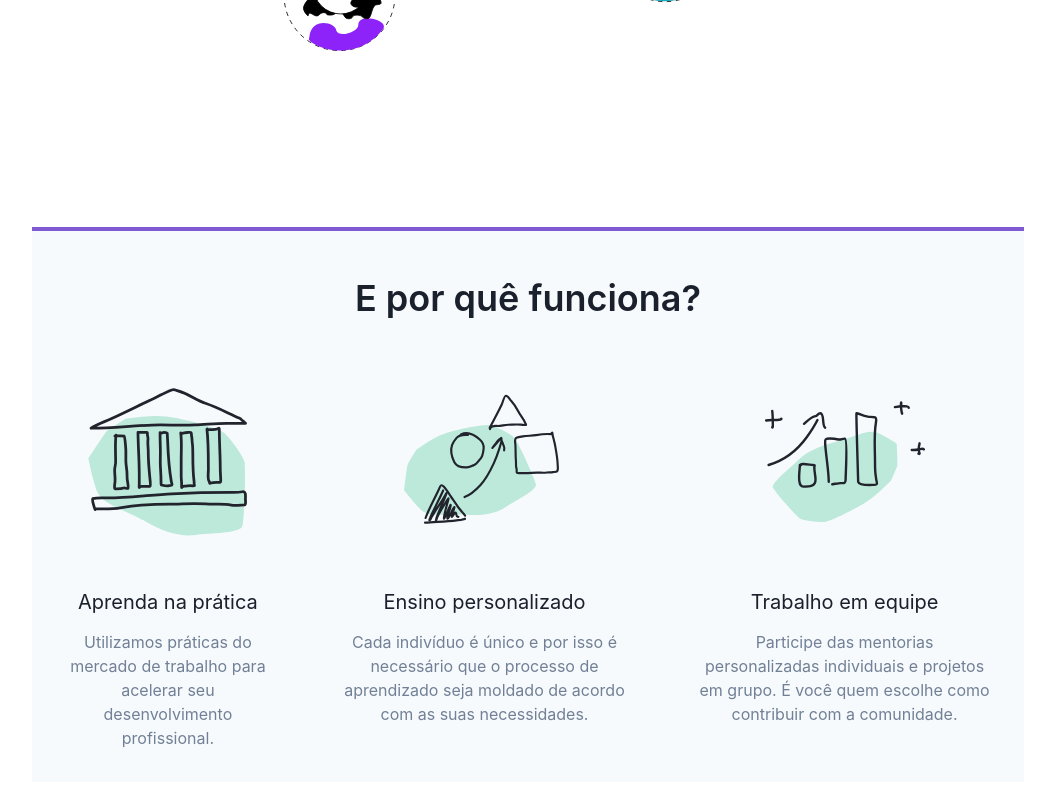
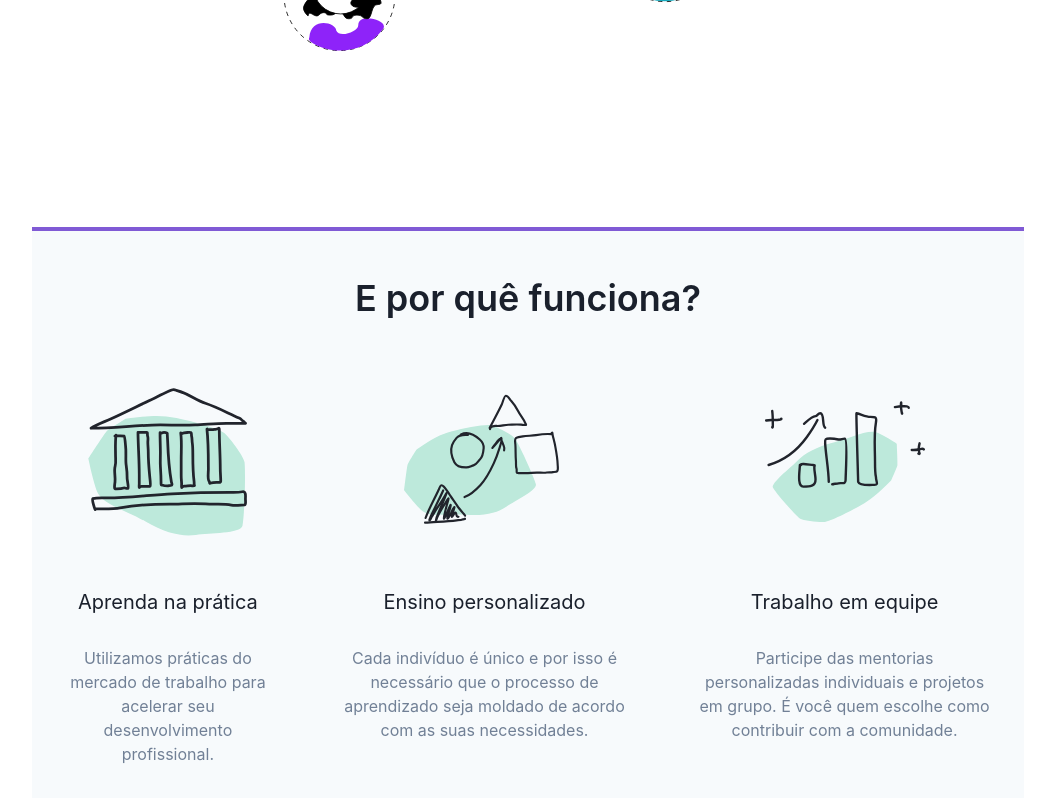
Before and after one commit to podcodar/webapp, a Next.js app: page / in a window 1280 px wide. Shown: the part 877-1677 px from the top of the page, without its empty margins (112-1167 px from the left). Built offline with nearby package versions, Linux system fonts and the light colour scheme.

Commit message:
enh: add style changes

```diff
--- a/packages/components/WhyItWorksSection.tsx
+++ b/packages/components/WhyItWorksSection.tsx
@@ -62,7 +62,7 @@ function CardItem({ title, icon, description }: CardItemProps) {
       <Heading
         size="md"
         fontWeight={400}
-        pb="1rem"
+        pb="2rem"
         marginTop="2rem"
         maxWidth="30rem"
       >
```
